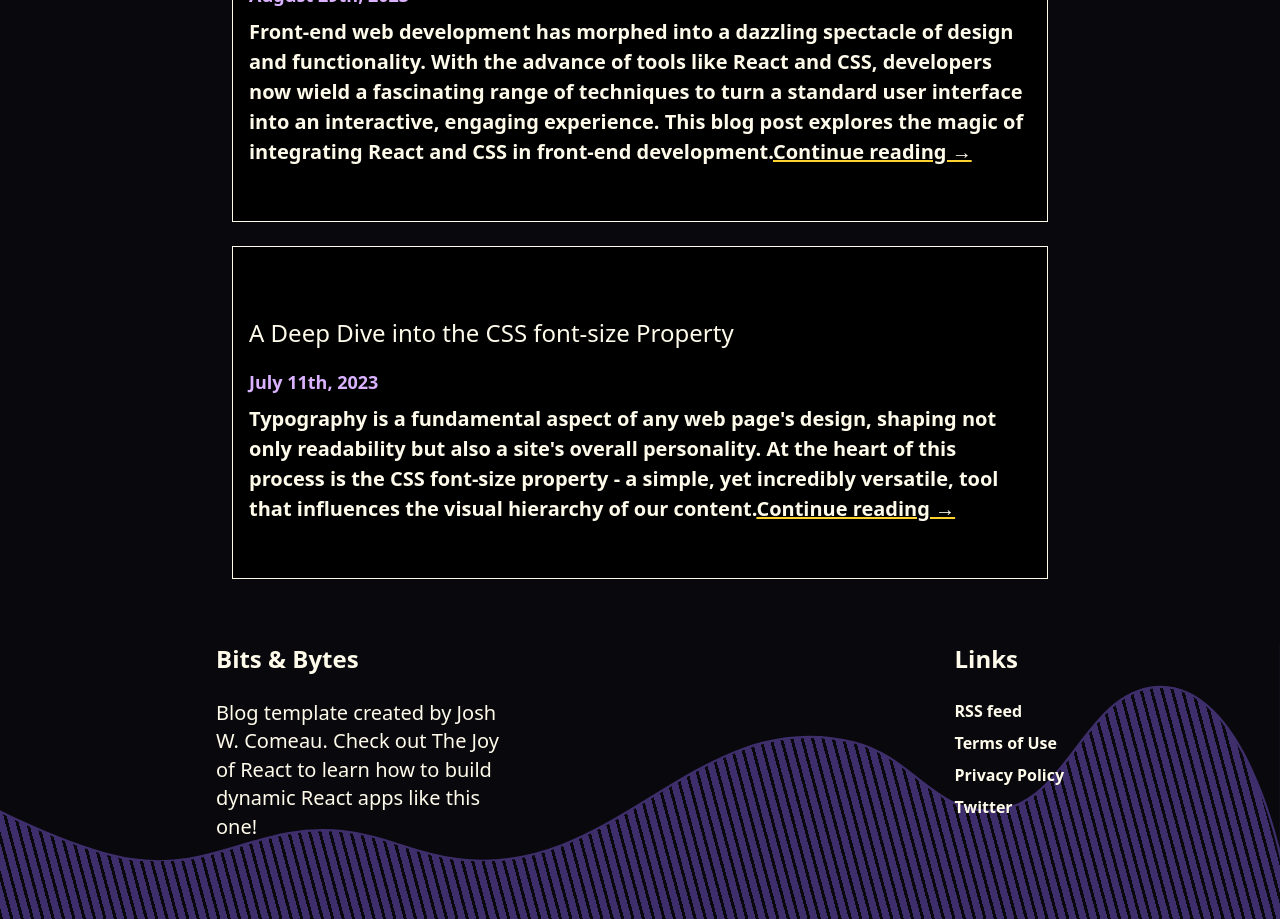
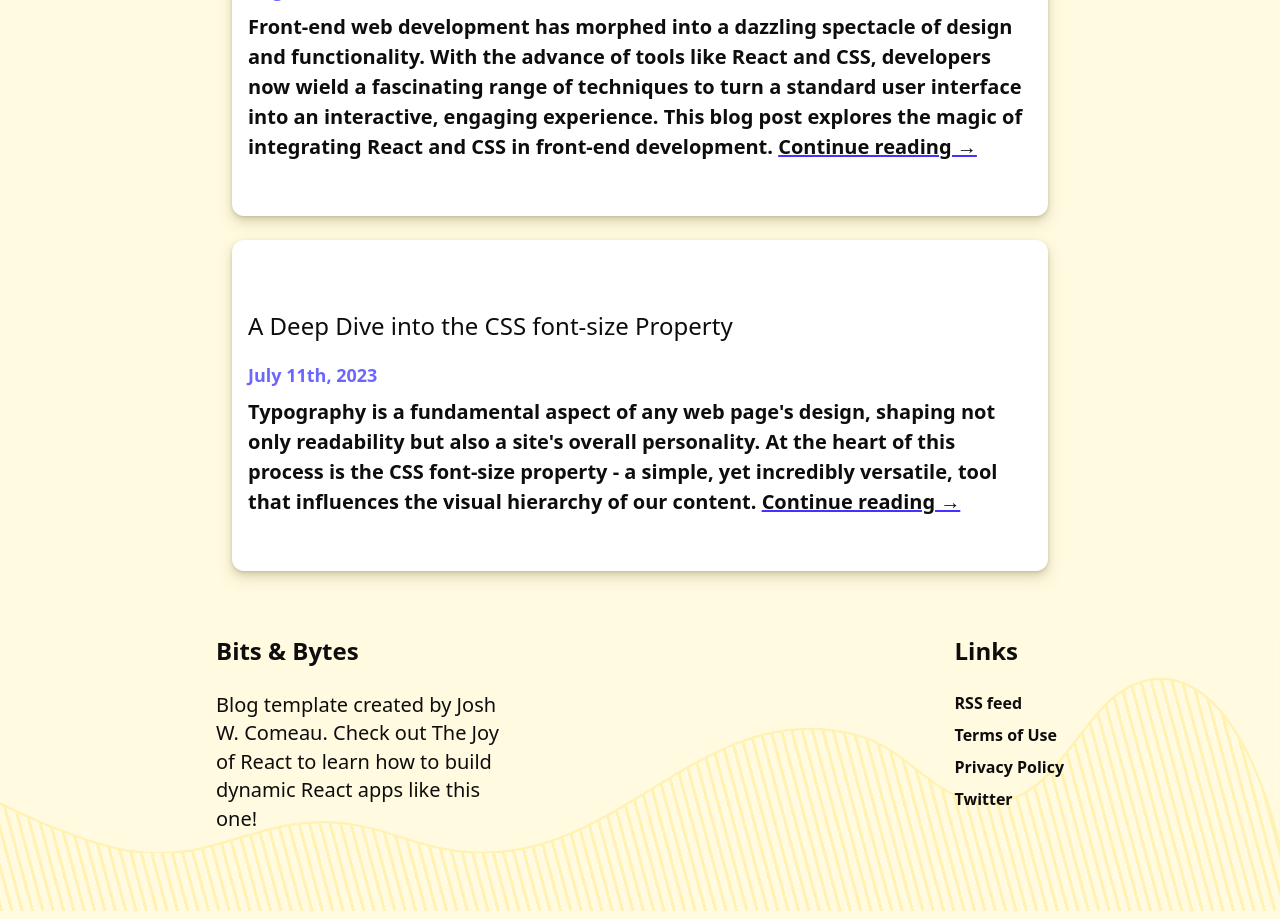
Before and after one commit to Lam-Big-Water/sam-blog-v2, a Next.js app: page / in a window 1280 px wide. Shown: the part 1100-2019 px from the top of the page. Built offline with nearby package versions, Linux system fonts and the light colour scheme.

Commit message:
color-theme step-1

```diff
--- a/src/app/[postSlug]/page.tsx
+++ b/src/app/[postSlug]/page.tsx
@@ -45,7 +45,7 @@ const BlogPost = async ({ params }: ParamsPropsType) => {
         publishedOn={frontmatter.publishedOn}
       />
 
-      <div className="text-lg font-medium text-amber-50">
+      <div className="text-lg font-medium  ">
         <MDXRemote source={content} components={COMPONENT_MAP}/>
       </div>
     </article>
--- a/src/app/_components/card.tsx
+++ b/src/app/_components/card.tsx
@@ -12,19 +12,19 @@ const Card = ({ slug, title, abstract, publishedOn }: PostType) => {
   const href = `/${slug}`;
   const humanizeDate = format(new Date(publishedOn), "MMMM do, yyyy");
   return (
-    <div className="p-4 border bg-black">
-      <h3 className="text-3xl font-bold text-amber-50 py-2">
+    <div className="p-4 rounded-xl bg-primary-contrast shadow-card">
+      <h3 className="text-3xl font-bold py-2">
         <Link href={href}>{title}</Link>
       </h3>
       <time
         dateTime={publishedOn}
-        className="text-purple-300 font-bold text-lg py-2"
+        className="text-primary-300 font-bold text-lg py-2"
       >
         {humanizeDate}
       </time>
-      <p className="text-amber-50 font-bold py-2">
-        {abstract}
-        <Link className="underline decoration-amber-300" href={href}>
+      <p className="  font-bold py-2">
+        {abstract} {" "}
+        <Link className="underline decoration-primary-500" href={href}>
           Continue reading →
         </Link>
       </p>
--- a/src/app/_components/footer.tsx
+++ b/src/app/_components/footer.tsx
@@ -10,15 +10,15 @@ const Footer = () => {
         <div className="max-w-80">
           <Logo />
 
-          <p className="max-w-[18rem] text-sm text-amber-50 mt-6">
+          <p className="max-w-[18rem] text-sm   mt-6">
             Blog template created by Josh W. Comeau. Check out The Joy of React
             to learn how to build dynamic React apps like this one!
           </p>
         </div>
 
         <div>
-          <h5 className="text-amber-50 text-2xl font-bold">Links</h5>
-          <ul className="flex flex-col gap-2 text-amber-50 font-bold mt-6">
+          <h5 className="  text-2xl font-bold">Links</h5>
+          <ul className="flex flex-col gap-2   font-bold mt-6">
             <li>
               <a href="#">RSS feed</a>
             </li>
--- a/src/app/_components/header.tsx
+++ b/src/app/_components/header.tsx
@@ -4,7 +4,7 @@ import Logo from "./logo";
 
 const Header = () => {
   return (
-    <div className="relative w-full max-w-[880px] m-auto px-4 h-20 flex justify-between items-center text-amber-50 font-medium">
+    <div className="relative w-full max-w-[880px] m-auto px-4 h-20 flex justify-between items-center font-medium">
       <Logo />
 
       <div className="flex gap-4 items-center">
--- a/src/app/_components/inputTest.tsx
+++ b/src/app/_components/inputTest.tsx
@@ -9,13 +9,13 @@ import React from "react";
     <form className="flex flex-col">
       <label htmlFor="password">Password: <span className={`${safety ? "text-green-300" : "text-red-500"}`}>{inputValue.length}</span></label>
       <div className="relative">
-      <input value={inputValue} onChange={(e) => setInputValue(e.target.value)} placeholder="Enter a password" className=" border-2 border-gray-400 bg-black text-amber-50 py-2 px-6 rounded-md " type={isVisible ? "text" : "password"} id="password" />
+      <input value={inputValue} onChange={(e) => setInputValue(e.target.value)} placeholder="Enter a password" className=" border-2 border-gray-400 bg-black   py-2 px-6 rounded-md " type={isVisible ? "text" : "password"} id="password" />
       <button onClick={(e) => {
         e.preventDefault();
         setIsVisible(!isVisible);
       }} className="absolute top-3 left-50 w-6 h-6 cursor-pointer text-red-500">◉</button>
       </div>
-      <button className={`w-fit font-bold rounded-md p-2 text-lg text-black bg-amber-300`}>SUBMIT</button>
+      <button className={`w-fit font-bold rounded-md p-2 text-lg text-black bg-text-dark`}>SUBMIT</button>
     </form>
   )
 }
--- a/src/app/_components/logo.tsx
+++ b/src/app/_components/logo.tsx
@@ -3,7 +3,7 @@ import Link from "next/link"
 
 const Logo = () => {
   return (
-    <Link href="/" className="block text-2xl text-amber-50 font-semibold -leading-2 transition-all duration-400 ease-in-out will-change-transform pointer-fine:hover:font-black">
+    <Link href="/" className="block text-2xl font-semibold -leading-2 transition-all duration-400 ease-in-out will-change-transform pointer-fine:hover:font-black">
       Bits & Bytes
     </Link>
   );
--- a/src/app/_components/postHero.tsx
+++ b/src/app/_components/postHero.tsx
@@ -8,7 +8,7 @@ interface PostType {
 const BlogHero = ({title, publishedOn}: PostType) => {
   return (
     <div className='py-10'>
-        <h1 className='text-4xl text-amber-50 font-black py-4'>{title}</h1>
+        <h1 className='text-4xl   font-black py-4'>{title}</h1>
         <time className='text-purple-50 text-lg' dateTime={publishedOn}>Published on {publishedOn}</time>
     </div>
   )
--- a/src/app/globals.css
+++ b/src/app/globals.css
@@ -1,10 +1,149 @@
 @import "tailwindcss";
+
+/* 浅色主题 */
+:root {
+  /* 文本 */
+  --color-text: hsl(0deg 0% 5%);
+
+  /* 主色系 */
+  --color-primary-100: hsl(240deg 100% 90%);
+  --color-primary-300: hsl(242deg 100% 70%);
+  --color-primary-500: hsl(245deg 100% 60%);
+  --color-primary-700: hsl(250deg 100% 33%);
+  --color-primary-900: hsl(256deg 100% 20%);
+  --color-primary-contrast: white;
+
+  /* 次要色 */
+  --color-secondary-500: hsl(328deg 100% 50%);
+
+  /* 装饰色 */
+  --color-decorative-100: hsl(50deg 100% 94%);
+  --color-decorative-200: hsl(50deg 100% 90%);
+  --color-decorative-300: hsl(50deg 100% 85%);
+  --color-decorative-500: hsl(50deg 100% 70%);
+  --color-decorative-600: hsl(50deg 100% 60%);
+  --color-decorative-700: hsl(50deg 100% 50%);
+  --color-decorative-800: hsl(50deg 100% 33%);
+  --color-decorative-900: hsl(50deg 100% 25%);
+
+  /* 灰色系 */
+  --color-gray-0: white;
+  --color-gray-100: hsl(50deg 20% 90%);
+  --color-gray-200: hsl(50deg 15% 85%);
+  --color-gray-300: hsl(50deg 10% 70%);
+  --color-gray-500: hsl(50deg 4% 50%);
+  --color-gray-700: hsl(50deg 10% 25%);
+  --color-gray-900: hsl(50deg 20% 10%);
+  --color-gray-1000: black;
+
+  --color-inline-code-bg: hsl(45deg 74% 85%);
+
+  --shadow-page:
+    0px 1px 2px hsl(50deg 60% 50% / 0.25),
+    0px 3px 6px hsl(50deg 60% 50% / 0.25),
+    0px 9px 18px hsl(50deg 60% 50% / 0.25),
+    0px 18px 36px hsl(50deg 60% 50% / 0.25),
+    0px 54px 108px hsl(50deg 60% 50% / 0.25)
+  ;
+
+  --shadow-card:
+    0px 1px 2px hsl(50deg 20% 50% / 0.2),
+    0px 2px 4px hsl(50deg 20% 50% / 0.2),
+    0px 4px 8px hsl(50deg 20% 50% / 0.2),
+    0px 8px 16px hsl(50deg 20% 50% / 0.2)
+  ;
+}
+
+/* 深色主题 */
+.dark {
+  --color-text: hsl(0deg 0% 100%);
+
+  --color-primary-100: hsl(50deg 100% 90%);
+  --color-primary-300: hsl(50deg 100% 70%);
+  --color-primary-500: hsl(50deg 100% 50%);
+  --color-primary-700: hsl(50deg 100% 35%);
+  --color-primary-900: hsl(50deg 100% 25%);
+  --color-primary-contrast: black;
+
+  --color-secondary-500: hsl(328deg 100% 50%);
+
+  --color-decorative-100: hsl(256deg 20% 4%);
+  --color-decorative-200: hsl(256deg 30% 10%);
+  --color-decorative-300: hsl(256deg 30% 15%);
+  --color-decorative-500: hsl(256deg 40% 30%);
+  --color-decorative-600: hsl(256deg 40% 40%);
+  --color-decorative-700: hsl(256deg 40% 50%);
+  --color-decorative-800: hsl(256deg 45% 65%);
+  --color-decorative-900: hsl(256deg 55% 80%);
+
+  --color-gray-0: black;
+  --color-gray-100: hsl(256deg 20% 10%);
+  --color-gray-200: hsl(256deg 15% 15%);
+  --color-gray-300: hsl(256deg 10% 30%);
+  --color-gray-500: hsl(256deg 4% 50%);
+  --color-gray-700: hsl(256deg 10% 75%);
+  --color-gray-900: hsl(256deg 20% 90%);
+  --color-gray-1000: white;
+
+  --color-inline-code-bg: hsl(256deg 30% 22%);
+
+  --shadow-page: none;
+
+  --shadow-card: none;
+}
+
+/* 映射到 Tailwind */
+@theme {
+  /* 文本颜色 */
+  --color-text: var(--color-text);
+
+  /* 主色 */
+  --color-primary-100: var(--color-primary-100);
+  --color-primary-300: var(--color-primary-300);
+  --color-primary-500: var(--color-primary-500);
+  --color-primary-700: var(--color-primary-700);
+  --color-primary-900: var(--color-primary-900);
+  --color-primary-contrast: var(--color-primary-contrast);
+
+  /* 次要色 */
+  --color-secondary-500: var(--color-secondary-500);
+  --color-secondary: var(--color-secondary-500);
+
+  /* 装饰色 */
+  --color-decorative-100: var(--color-decorative-100);
+  --color-decorative-200: var(--color-decorative-200);
+  --color-decorative-300: var(--color-decorative-300);
+  --color-decorative-500: var(--color-decorative-500);
+  --color-decorative-600: var(--color-decorative-600);
+  --color-decorative-700: var(--color-decorative-700);
+  --color-decorative-800: var(--color-decorative-800);
+  --color-decorative-900: var(--color-decorative-900);
+
+  /* 灰色系 */
+  --color-gray-0: var(--color-gray-0);
+  --color-gray-100: var(--color-gray-100);
+  --color-gray-200: var(--color-gray-200);
+  --color-gray-300: var(--color-gray-300);
+  --color-gray-500: var(--color-gray-500);
+  --color-gray-700: var(--color-gray-700);
+  --color-gray-900: var(--color-gray-900);
+  --color-gray-1000: var(--color-gray-1000);
+
+  /* 添加简写别名（可选） */
+  --color-primary: var(--color-primary-500);
+  --color-secondary: var(--color-secondary-500);
+  --color-inline-code-bg: var(--color-inline-code-bg);
+  --shadow-card: var(--shadow-card);
+  --shadow-page: var(--shadow-page);
+}
+
 
 body {
   display: flex;
   flex-direction: column;
   min-height: 100svh;
-  background: hsl(256deg 20% 4%);
+  color: var(--color-text);
+  background-color: var(--color-decorative-100);
 }
 
 body::before {
@@ -15,7 +154,7 @@ body::before {
   left: 0;
   right: 0;
   height: 50vh;
-  background: linear-gradient(to top, hsl(256deg 20% 4%), hsl(256deg 40% 30%));
+  background: linear-gradient(to top, var(--color-decorative-100), var(--color-decorative-500));
 }
 
 body > main {
@@ -50,7 +189,7 @@ p {
 p code {
   display: inline-block;
   font-size: 0.9em;
-  background: var(--color-inline-code-bg);
+  background: var(--color-decorative-300);
   padding: 3px 6px;
   margin: -0.25em -1px;
   border-radius: 3px;
@@ -63,10 +202,10 @@ p code {
   height: 100%;
   background: repeating-linear-gradient(
       75deg,
-      hsl(256deg 20% 4%) 0px 3px,
+      var(--color-decorative-300) 0px 3px,
       transparent 3px 10px
     ),
-    hsl(256deg 40% 30%);
+    var(--color-decorative-100);
 
   overflow: hidden;
 }
@@ -81,8 +220,8 @@ p code {
   max-width: revert;
 
   & path {
-    fill: hsl(256deg 20% 4%);
-    stroke: hsl(256deg 40% 30%);
+    fill: var(--color-decorative-100);
+    stroke: var(--color-decorative-300);
     stroke-width: 3px;
   }
 }
--- a/src/app/layout.tsx
+++ b/src/app/layout.tsx
@@ -25,7 +25,7 @@ export default function RootLayout({
   children: React.ReactNode;
 }>) {
   return (
-    <html lang="en" className="min-h-full min-w-full">
+    <html lang="en" className=" min-h-full min-w-full">
       <body
         className={`${geistSans.variable} ${geistMono.variable} antialiased`}
       >
--- a/src/app/not-found.tsx
+++ b/src/app/not-found.tsx
@@ -8,7 +8,7 @@ export const metadata = {
 
 function NotFound () {
     return (
-        <div className='pt-24 text-center text-amber-50'>
+        <div className='pt-24 text-center'>
             <h1 className='mb-[1em]'>404 Not Found</h1>
 
             <p>This page does not exits. Please check the URL and Try again.</p>
--- a/src/app/page.tsx
+++ b/src/app/page.tsx
@@ -5,7 +5,7 @@ import {getBlogPostsList} from '@/helper/file-helper';
 const Home = async () => {
   const postsList = await getBlogPostsList();
   return (
-    <div className="w-full max-w-220 py-16 px-8 m-auto flex flex-col items-center text-amber-50 font-medium">
+    <div className="w-full max-w-220 py-16 px-8 m-auto flex flex-col items-center font-medium">
       <div className="flex flex-col items-center gap-6">
         <h2 className="text-2xl font-black mt-4 mb-4">Latest Content:</h2>
         {postsList.map(({slug, ...delegated}) => (
```
Also changed, not shown: src/app/_components/post.tsx (+4 -4 lines), 1 other file (tests, documents, lock files or other folders).
